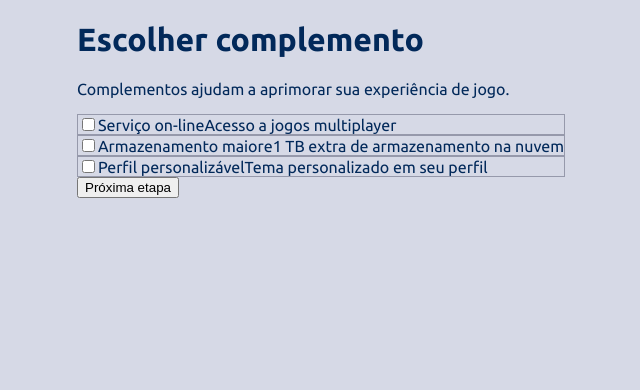
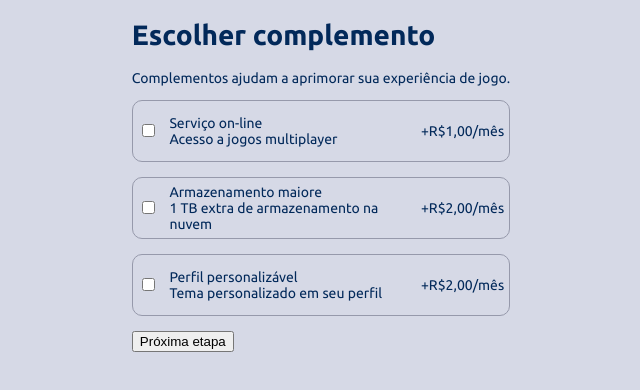
Before and after one commit to tobiasramos/multi-step-form, a React (Create React App) app: page /pick-add-ons in a window 1280 px wide. Shown: the top 390 px of the page, without its empty margins (319-959 px from the left). Built offline with nearby package versions, Linux system fonts and the light colour scheme; the HTML template or start-up script is replaced by a standard one.

Commit message:
Fazendo estilizações no compomente pickAddOns

```diff
--- a/src/components/pickAddOns/pick-add-ons.js
+++ b/src/components/pickAddOns/pick-add-ons.js
@@ -13,39 +13,65 @@ const PickAddOns = () => {
       <h1>Escolher complemento</h1>
       <p>Complementos ajudam a aprimorar sua experiência de jogo.</p>
 
+      <TypeAddOns>
         <AddOns>
-        <div>
           <input type="checkbox" />
+          <Div>
             <span>Serviço on-line</span>
             <span>Acesso a jogos multiplayer</span>
-        </div>
+          </Div>
+          <Price>+R$1,00/mês</Price>
         </AddOns>
 
         <AddOns>
-        <div>
           <input type="checkbox" />
+          <Div>
             <span>Armazenamento maiore</span>
             <span>1 TB extra de armazenamento na nuvem</span>
-        </div>
+          </Div>
+          <Price>+R$2,00/mês</Price>
         </AddOns>
 
         <AddOns>
-        <div>
           <input type="checkbox" />
+          <Div>
             <span>Perfil personalizável</span>
             <span>Tema personalizado em seu perfil</span>
-        </div>
+          </Div>
+          <Price>+R$2,00/mês</Price>
         </AddOns>
+      </TypeAddOns>
       <button onClick={handleNextStep}>Próxima etapa</button>
     </AddOnsContainer>
   );
 };
 
-const AddOnsContainer = styled.div``;
+const AddOnsContainer = styled.div`
+  font-size: 14px;
+`;
+
+const TypeAddOns = styled.div``;
 
 const AddOns = styled.div`
   display: flex;
+  align-items: center;
+  justify-content: space-between;
   border: 1px solid hsl(231, 11%, 63%);
+  height: 50px;
+  padding: 5px;
+  margin-bottom: 15px;
+  border-radius: 10px;
+`;
+
+const Div = styled.div`
+  display: flex;
+  flex-direction: column;
+  width: 15rem;
+`;
+
+const Price = styled.span`
+  display: flex;
+  right: 22px;
 `;
 
 export default PickAddOns;
```
Lines whose indentation alone changed are shown as unchanged.
